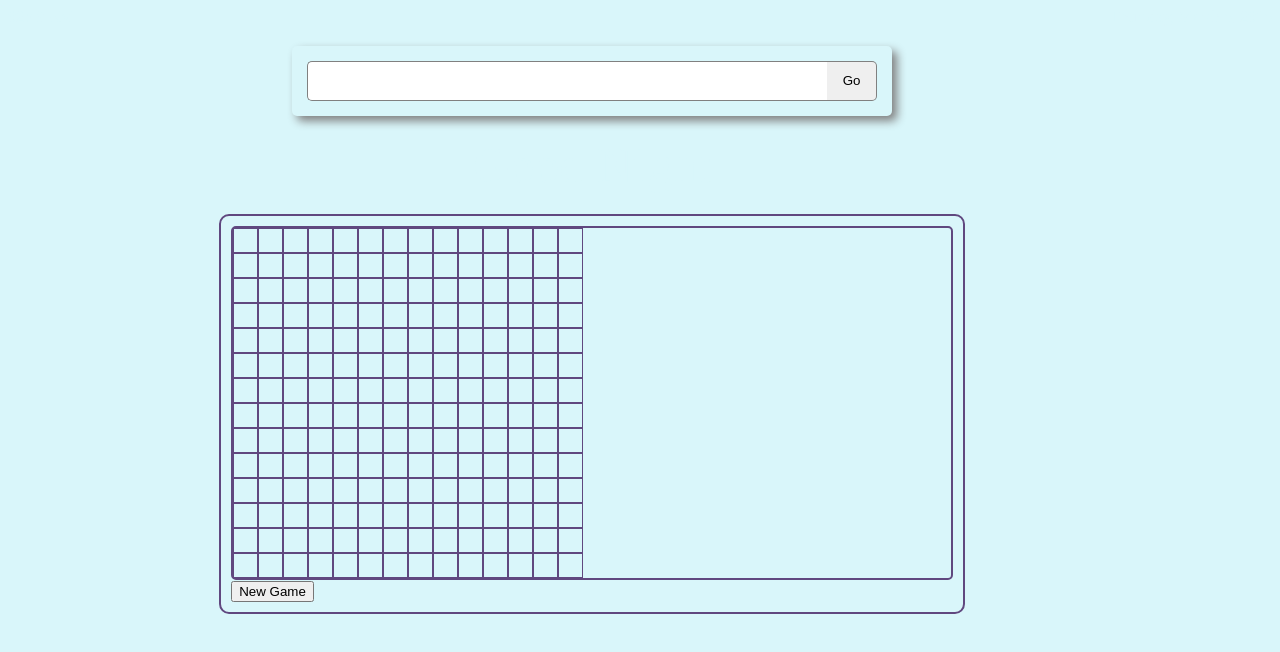
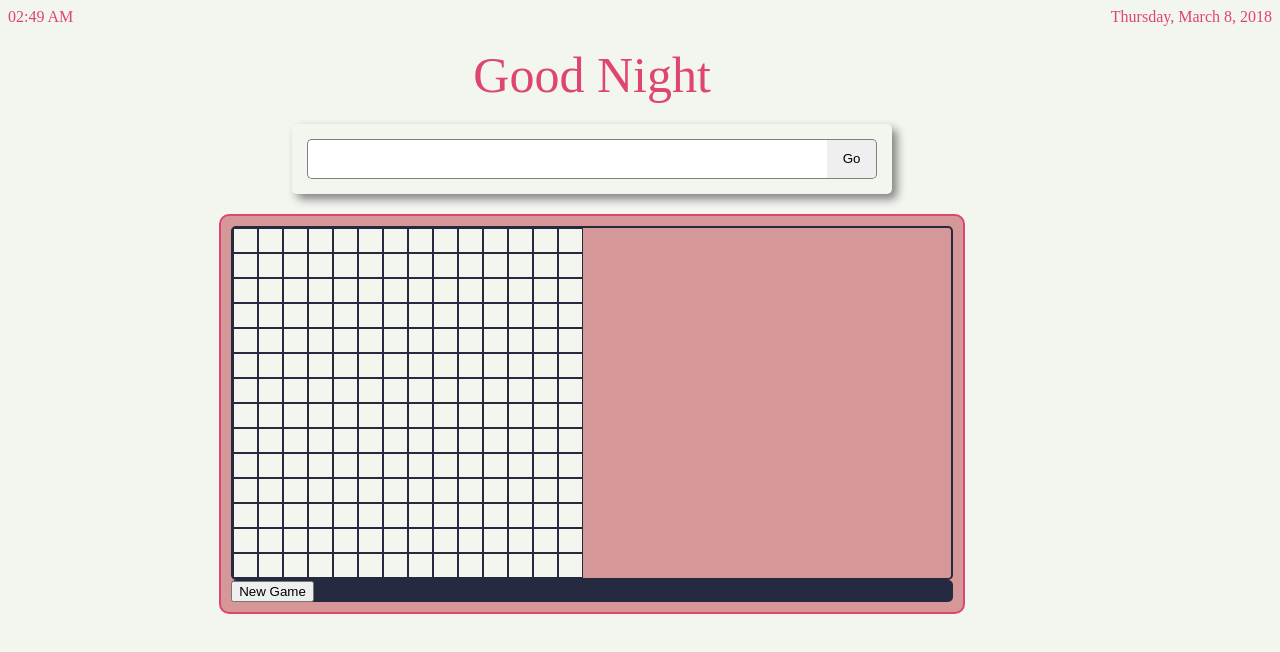
Before and after one commit to ctakemoto/New-Tab-Game, a React (Create React App) app: page / in a window 1280 px wide. Shown: the top 652 px of the page. Built offline with nearby package versions, Linux system fonts and the light colour scheme; a web font is replaced by a local one.

Commit message:
style structure update

```diff
--- a/src/styles/partials/_app.scss
+++ b/src/styles/partials/_app.scss
@@ -7,9 +7,6 @@ class modifiers: name-name--modifier
 
 
 .app {
-    display: grid;
-    grid-template: 75px repeat(12, 1fp) / min-content(150px) auto min-content(150px);
-    grid-row-gap: 20px;
     font-family: $font-style;
     margin: 0;
     padding: 0;
--- a/src/styles/partials/_color_styling.scss
+++ b/src/styles/partials/_color_styling.scss
@@ -4,16 +4,20 @@ body {
 }
 
 .app {
-    color: $light-shade;
+    color: $main-color;
 }
 
 .game {
-    background: $light-shade;
+    background: $light-accent;
+    border: none;
+}
+
+.game__board {
     border-color: $dark-shade;
 }
-
 .game__square {
     border-color: $dark-shade;
+    color: $dark-shade;
 }
 
 .safe-unclicked, .bomb-unclicked {
@@ -28,6 +32,15 @@ body {
     background-color: red;
 }
 
+.bomb-flagged, .safe-flagged {
+
+    background-color: $dark-accent;
+}
+
+.game__info {
+    background-color: $dark-shade;
+}
+
 .searchbar {
     background-color: $light-shade;
     .searchbar__button, .searchbar__searchbox {
--- a/src/styles/partials/_game.scss
+++ b/src/styles/partials/_game.scss
@@ -1,23 +1,10 @@
 .game {
-    border: solid 2px;
-    border-radius: 10px;
-    grid-row: 4 / span 5;
-    grid-column: auto-fill;
     padding: 10px;
 }
 
 .game__board {
-    display: grid;
-    grid-template-columns: repeat(auto-fill, 25px);
-    justify-items: stretch;
-    border: $dark-shade solid 2px;
+    border: solid 2px;
     border-radius: 5px;
-}
-
-.game__board__col{
-    display: grid;
-    grid-template-rows: repeat(auto-fill, 25px);
-    justify-items: stretch;
 }
 
 .game__square {
@@ -37,7 +24,6 @@
 
 .bomb-flagged, .safe-flagged {
 
-    background-color: $dark-accent;
     .game__square__text {
         display: none;
     }
--- a/src/styles/partials/_greeting.scss
+++ /dev/null
@@ -1,6 +0,0 @@
-.greeting {
-    grid-row: 3 / span 1;
-    grid-column: 2 / span 1;
-    font-size: 50px;
-    justify-self: center;
-}
--- /dev/null
+++ b/src/styles/partials/_grid_styling.scss
@@ -0,0 +1,50 @@
+.app {
+    display: grid;
+    grid-template: 75px repeat(12, 1fp) / min-content(150px) auto min-content(150px);
+    grid-row-gap: 20px;
+}
+
+.greeting {
+    grid-row: 2 / span 1;
+    grid-column: 2 / span 1;
+    font-size: 50px;
+    justify-self: center;
+}
+
+.clock {
+    grid-row: 1 / span 1;
+    grid-column: 1 / span 1;
+    justify-self: start;
+}
+
+.date {
+    grid-row: 1 / span 1;
+    grid-column: 3 / span 1;
+    justify-self: end;
+}
+
+.searchbar {
+    grid-row: 3 / span 1;
+    grid-column: 2 / span 1;
+    justify-self: center;
+}
+
+.game {
+    border: solid 2px;
+    border-radius: 10px;
+    grid-row: 4 / span 5;
+    grid-column: auto-fill;
+}
+
+.game__board {
+    display: grid;
+    grid-template-columns: repeat(auto-fill, 25px);
+    justify-items: stretch;
+
+}
+
+.game__board__col {
+    display: grid;
+    grid-template-rows: repeat(auto-fill, 25px);
+    justify-items: stretch;
+}
--- a/src/styles/partials/_info_panel.scss
+++ b/src/styles/partials/_info_panel.scss
@@ -1,4 +1,5 @@
 
-.game__info{
+.game__info {
     font-family: 'Press Start 2P', cursive;
+    border-radius: 5px;
 }
--- a/src/styles/partials/_search_bar.scss
+++ b/src/styles/partials/_search_bar.scss
@@ -5,10 +5,6 @@
     font-size: 18px;
     width: 80%;
     min-width: 600px;
-
-    grid-row: 2 / span 1;
-    grid-column: 2 / span 1;
-    justify-self: center;
 
     .searchbar__searchbox {
         border-radius: 5px 0 0 5px;
--- a/src/styles/partials/_time_date.scss
+++ /dev/null
@@ -1,12 +0,0 @@
-
-.clock {
-    grid-row: 1 / span 1;
-    grid-column: 1 / span 1;
-    justify-self: start;
-}
-
-.date {
-    grid-row: 1 / span 1;
-    grid-column: 3 / span 1;
-    justify-self: end;
-}
--- a/src/styles/styles.css
+++ b/src/styles/styles.css
@@ -12,16 +12,6 @@ html {
   box-sizing: inherit; }
 
 /* Colors */
-.clock {
-  grid-row: 1 / span 1;
-  grid-column: 1 / span 1;
-  justify-self: start; }
-
-.date {
-  grid-row: 1 / span 1;
-  grid-column: 3 / span 1;
-  justify-self: end; }
-
 /*
 Naming
 class: name-name
@@ -29,9 +19,6 @@ element of class: name-name__element
 class modifiers: name-name--modifier
 */
 .app {
-  display: grid;
-  grid-template: 75px repeat(12, 1fp)/min-content(150px) auto min-content(150px);
-  grid-row-gap: 20px;
   font-family: "Baloo Chettan", cursive;
   margin: 0;
   padding: 0; }
@@ -39,22 +26,13 @@ class modifiers: name-name--modifier
 .header {
   font-size: 28px; }
 
-.greeting {
-  grid-row: 3 / span 1;
-  grid-column: 2 / span 1;
-  font-size: 50px;
-  justify-self: center; }
-
 .searchbar {
   padding: 15px;
   box-shadow: 5px 5px 10px grey;
   border-radius: 5px;
   font-size: 18px;
   width: 80%;
-  min-width: 600px;
-  grid-row: 2 / span 1;
-  grid-column: 2 / span 1;
-  justify-self: center; }
+  min-width: 600px; }
   .searchbar .searchbar__searchbox {
     border-radius: 5px 0 0 5px;
     border: 1px solid;
@@ -79,23 +57,11 @@ class modifiers: name-name--modifier
     width: 50px; }
 
 .game {
-  border: solid 2px;
-  border-radius: 10px;
-  grid-row: 4 / span 5;
-  grid-column: auto-fill;
   padding: 10px; }
 
 .game__board {
-  display: grid;
-  grid-template-columns: repeat(auto-fill, 25px);
-  justify-items: stretch;
-  border: #60487F solid 2px;
+  border: solid 2px;
   border-radius: 5px; }
-
-.game__board__col {
-  display: grid;
-  grid-template-rows: repeat(auto-fill, 25px);
-  justify-items: stretch; }
 
 .game__square {
   text-align: center;
@@ -106,10 +72,8 @@ class modifiers: name-name--modifier
 .safe-unclicked .game__square__text, .bomb-unclicked .game__square__text {
   display: none; }
 
-.bomb-flagged, .safe-flagged {
-  background-color: #DF466F; }
-  .bomb-flagged .game__square__text, .safe-flagged .game__square__text {
-    display: none; }
+.bomb-flagged .game__square__text, .safe-flagged .game__square__text {
+  display: none; }
 
 game__info button-display {
   display: block; }
@@ -118,31 +82,84 @@ game__info button-hide {
   display: none; }
 
 body {
-  background: #D9F6FA; }
+  background: #F3F5EF; }
 
 .app {
-  color: #D9F6FA; }
+  color: #DF466F; }
 
 .game {
-  background: #D9F6FA;
-  border-color: #60487F; }
+  background: #D59798;
+  border: none; }
+
+.game__board {
+  border-color: #262A41; }
 
 .game__square {
-  border-color: #60487F; }
+  border-color: #262A41;
+  color: #262A41; }
 
 .safe-unclicked, .bomb-unclicked {
-  background-color: #D9F6FA; }
+  background-color: #F3F5EF; }
 
 .safe-clicked {
-  background-color: #F373E0; }
+  background-color: #D59798; }
 
 .bomb-clicked, .bomb-end {
   background-color: red; }
 
+.bomb-flagged, .safe-flagged {
+  background-color: #CF668F; }
+
+.game__info {
+  background-color: #262A41; }
+
 .searchbar {
-  background-color: #D9F6FA; }
+  background-color: #F3F5EF; }
   .searchbar .searchbar__button, .searchbar .searchbar__searchbox {
     border-color: grey; }
 
 .game__info {
-  font-family: 'Press Start 2P', cursive; }
+  font-family: 'Press Start 2P', cursive;
+  border-radius: 5px; }
+
+.app {
+  display: grid;
+  grid-template: 75px repeat(12, 1fp)/min-content(150px) auto min-content(150px);
+  grid-row-gap: 20px; }
+
+.greeting {
+  grid-row: 2 / span 1;
+  grid-column: 2 / span 1;
+  font-size: 50px;
+  justify-self: center; }
+
+.clock {
+  grid-row: 1 / span 1;
+  grid-column: 1 / span 1;
+  justify-self: start; }
+
+.date {
+  grid-row: 1 / span 1;
+  grid-column: 3 / span 1;
+  justify-self: end; }
+
+.searchbar {
+  grid-row: 3 / span 1;
+  grid-column: 2 / span 1;
+  justify-self: center; }
+
+.game {
+  border: solid 2px;
+  border-radius: 10px;
+  grid-row: 4 / span 5;
+  grid-column: auto-fill; }
+
+.game__board {
+  display: grid;
+  grid-template-columns: repeat(auto-fill, 25px);
+  justify-items: stretch; }
+
+.game__board__col {
+  display: grid;
+  grid-template-rows: repeat(auto-fill, 25px);
+  justify-items: stretch; }
--- a/src/styles/styles.scss
+++ b/src/styles/styles.scss
@@ -1,10 +1,9 @@
 @import url('https://fonts.googleapis.com/css?family=Nanum+Gothic');
 @import 'partials/_normalize';
 @import 'partials/_variables';
-@import 'partials/time_date';
-@import 'partials/app';
-@import 'partials/greeting';
+@import 'partials/_app';
 @import 'partials/_search_bar';
 @import 'partials/_game';
 @import 'partials/_color_styling';
 @import 'partials/_info_panel';
+@import 'partials/_grid_styling';
```
Also changed, not shown: src/styles/partials/_variables.scss (+6 -6 lines).
